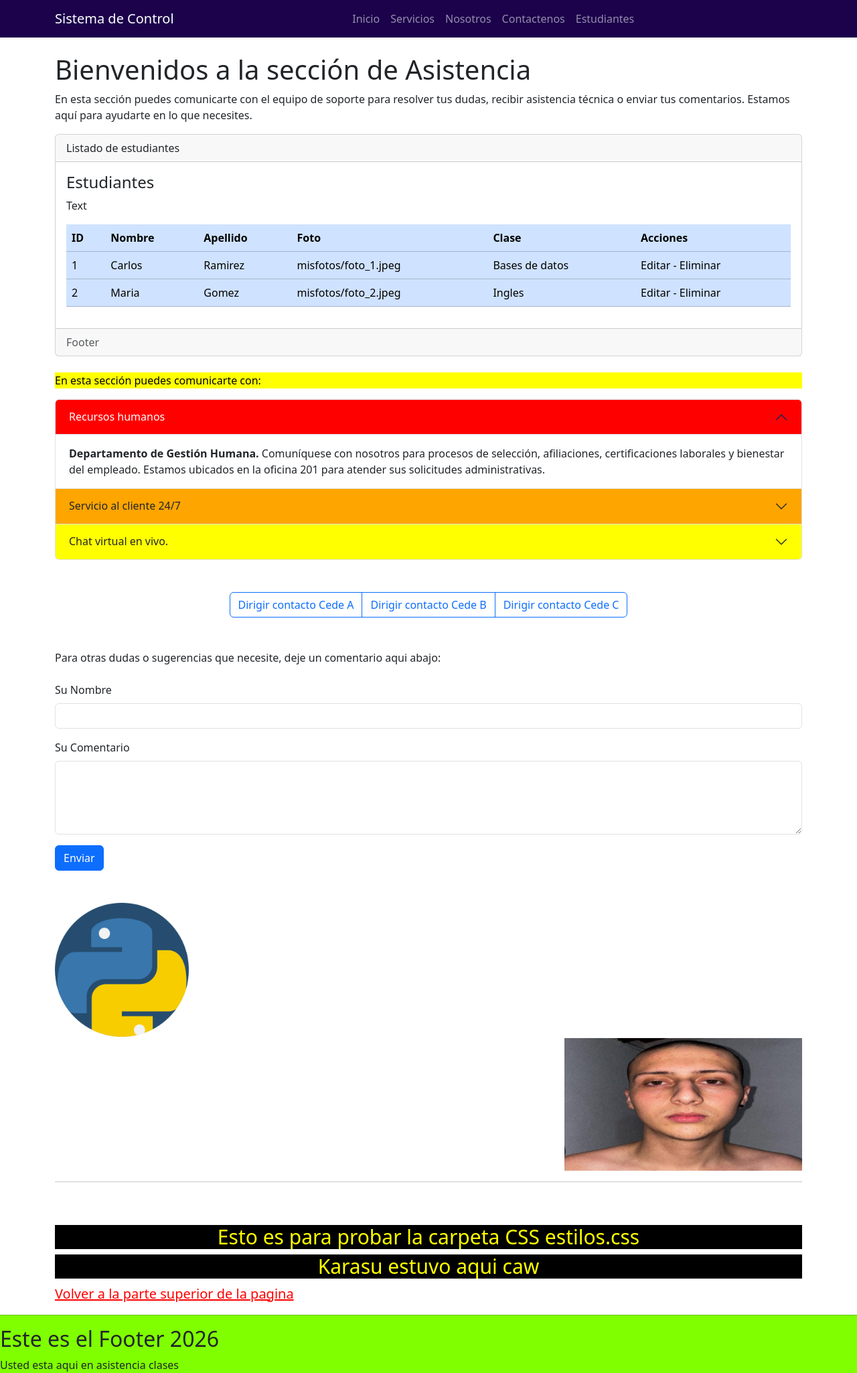
After one commit to iiTzSebas/Proyecto-Zeus-JP-JS-JL-JC, a Django app: template AppPagina/templates/estudiantes/index.html in a window 1280 px wide. The commit adds this page. Shown: the whole page at 67% size. Run offline with Django 3.2, Linux system fonts and the light colour scheme; the template is opened without the code that fills it, so the values that code supplies are empty.

Commit message:
base de datos simulada
tablas y informacion con IDs

```diff
--- a/AppPagina/templates/base.html
+++ b/AppPagina/templates/base.html
@@ -24,6 +24,8 @@
                         <a class="nav-link {% if url_name == 'servicios' %}active{% endif %}" {% if url_name == 'servicios' %}aria-current="page"{% endif %} href="{% url 'servicios' %}">Servicios</a>
                         <a class="nav-link {% if url_name == 'nosotros' %}active{% endif %}" {% if url_name == 'nosotros' %}aria-current="page"{% endif %} href="{% url 'nosotros' %}">Nosotros</a>
                         <a class="nav-link {% if url_name == 'contacto' %}active{% endif %}" {% if url_name == 'contacto' %}aria-current="page"{% endif %} href="{% url 'contacto' %}">Contactenos</a>
+                        <a class="nav-link {% if url_name == 'estudiantes' %}active{% endif %}" {% if url_name == 'estudiantes' %}aria-current="page"{% endif %} href="{% url 'estudiantes' %}">Estudiantes</a>
+
                     {% endwith %}
                 </div>
             </div>
--- /dev/null
+++ b/AppPagina/templates/estudiantes/index.html
@@ -0,0 +1,171 @@
+{% extends "base.html" %}
+
+{% load static %}
+
+{% block Titulo %} Asistencia zeus{% endblock %}
+
+  {% block contenido %}
+  <h1>Bienvenidos a la sección de Asistencia</h1>
+  <p> En esta sección puedes comunicarte con el equipo de soporte para resolver tus dudas, recibir asistencia técnica o enviar tus comentarios. Estamos aquí para ayudarte en lo que necesites.</p>
+
+  <!--bs5-card-head-->
+  <div class="card">
+    <div class="card-header">Listado de estudiantes</div>
+    <div class="card-body">
+        <h4 class="card-title">Estudiantes</h4>
+        <p class="card-text">Text</p>
+        <!--bs5-table-default -->
+        <div
+            class="table-responsive"
+        >
+            <table
+                class="table table-primary"
+            >
+                <thead>
+                    <tr>
+                        <th scope="col">ID</th>
+                        <th scope="col">Nombre</th>
+                        <th scope="col">Apellido</th>
+                        <th scope="col">Foto</th>
+                        <th scope="col">Clase</th>
+                        <th scope="col">Acciones</th>
+
+
+
+                    </tr>
+                </thead>
+                <tbody>
+                    <tr class="">
+                        <td scope="row">1</td>
+                        <td>Carlos</td>
+                        <td>Ramirez</td>
+                        <td>misfotos/foto_1.jpeg</td>
+                        <td>Bases de datos</td>
+                        <td>Editar - Eliminar</td>
+                    </tr>
+                    <tr class="">
+                        <td scope="row">2</td>
+                        <td>Maria</td>
+                        <td>Gomez</td>
+                        <td>misfotos/foto_2.jpeg</td>
+                        <td>Ingles</td>
+                        <td>Editar - Eliminar</td>
+                    </tr>
+                </tbody>
+            </table>
+        </div>
+
+
+
+    </div>
+    <div class="card-footer text-muted">Footer</div>
+  </div>
+  <!--bs5-card-final-->
+
+  <!--css-->
+  <link rel="stylesheet" href="{% static 'AppPagina/css/estilos.css' %}">
+
+  <br>
+  <!--bootstrapt inicio-->
+  <p style="color: black; background-color: yellow;"> En esta sección puedes comunicarte con:</p>
+
+    <div class="accordion" id="accordionExample">
+  <div class="accordion-item">
+    <h2 class="accordion-header">
+      <button class="accordion-button" style="background-color: red; color: white;" type="button" data-bs-toggle="collapse" data-bs-target="#collapseOne" aria-expanded="true" aria-controls="collapseOne">
+        Recursos humanos
+      </button>
+    </h2>
+    <div id="collapseOne" class="accordion-collapse collapse show" data-bs-parent="#accordionExample">
+      <div class="accordion-body">
+        <strong>Departamento de Gestión Humana.</strong> Comuníquese con nosotros para procesos de selección, afiliaciones, certificaciones laborales y bienestar del empleado. Estamos ubicados en la oficina 201 para atender sus solicitudes administrativas.
+      </div>
+    </div>
+  </div>
+  <div class="accordion-item">
+    <h2 class="accordion-header">
+      <button class="accordion-button collapsed" style="background-color: orange;" type="button" data-bs-toggle="collapse" data-bs-target="#collapseTwo" aria-expanded="false" aria-controls="collapseTwo">
+        Servicio al cliente 24/7
+      </button>
+    </h2>
+    <div id="collapseTwo" class="accordion-collapse collapse" data-bs-parent="#accordionExample">
+      <div class="accordion-body">
+        <strong>Atención continua.</strong> Nuestro equipo de soporte está disponible las 24 horas del día, los 7 días de la semana, para resolver sus dudas, recibir PQR (Peticiones, Quejas y Reclamos) y brindar asistencia técnica en cualquier momento.
+      </div>
+    </div>
+  </div>
+  <div class="accordion-item">
+    <h2 class="accordion-header">
+      <button class="accordion-button collapsed" style="background-color: yellow;" type="button" data-bs-toggle="collapse" data-bs-target="#collapseThree" aria-expanded="false" aria-controls="collapseThree">
+        Chat virtual en vivo.
+      </button>
+    </h2>
+    <div id="collapseThree" class="accordion-collapse collapse" data-bs-parent="#accordionExample">
+      <div class="accordion-body">
+        <strong>Asistencia en línea.</strong> Hable en tiempo real con uno de nuestros asesores a través de nuestro chat interactivo. Es la forma más rápida de obtener respuestas a preguntas frecuentes y soporte inmediato sin necesidad de llamadas telefónicas.
+      </div>
+    </div>
+  </div>
+</div>
+
+<!--bootstrapt final-->
+
+  <br>
+  <br>
+
+<!--botones inicio-->
+<div class="d-flex justify-content-center">
+  <div class="btn-group" role="group" aria-label="Basic outlined example ">
+    <button type="button" class="btn btn-outline-primary">Dirigir contacto Cede A</button>
+    <button type="button" class="btn btn-outline-primary">Dirigir contacto Cede B</button>
+    <button type="button" class="btn btn-outline-primary">Dirigir contacto Cede C</button>
+  </div>
+</div>
+<!--botones final-->
+
+  <br>
+  <br>
+
+
+
+<p> Para otras dudas o sugerencias que necesite, deje un comentario aqui abajo:</p>
+
+<!--sección de comentarios inicio-->
+<form method="post" class="mt-4">
+    {% csrf_token %}
+    <div class="mb-3">
+        <label for="nombre" class="form-label">Su Nombre</label>
+        <input type="text" class="form-control" id="nombre" name="nombre" required>
+    </div>
+    <div class="mb-3">
+        <label for="comentario" class="form-label">Su Comentario</label>
+        <textarea class="form-control" id="comentario" name="comentario" rows="4" required></textarea>
+    </div>
+    <button type="submit" class="btn btn-primary">Enviar</button>
+</form>
+<!--sección de comentarios final-->
+<br>
+<br>
+<!--Insertar imagenes con Django-->
+<img src= "{% static 'AppPagina/img/piton.png' %}" alt="Logo Python" style= "max-width: 100%; height: 200px;">
+
+<div class="text-end">
+  <img src="{% static 'AppPagina/img/PELISS.png' %}" alt="El pelicano" class="img-fluid" style="max-width: 100%; height: 200px;">
+</div>
+<!--Insertar imagenes con Django-->
+<hr>
+<br>
+<br>
+
+<h4 class="otroxd"> Esto es para probar la carpeta CSS estilos.css</h4>
+  <h4 class="otroxd">Karasu estuvo aqui caw</h4>
+
+<!--<a href="#" class="btn btn-primary shadow">Volver a la parte superior de la pagina</a>-->
+
+<a href="#" class="texto-rojo">Volver a la parte superior de la pagina</a>
+  {% endblock %}
+
+  {% block pie %} Usted esta aqui en asistencia clases
+
+
+  {% endblock %}
--- a/AppPagina/urls.py
+++ b/AppPagina/urls.py
@@ -8,4 +8,5 @@ urlpatterns = [
     path('inicio/', views.inicio, name='inicio'),
     path('servicios/', views.servicios, name='servicios'),
     path('contacto/', views.contacto, name='contacto'),
+    path('estudiantes/', views.estudiantes, name='estudiantes'),
 ]
--- a/AppPagina/views.py
+++ b/AppPagina/views.py
@@ -20,3 +20,6 @@ def servicios(request):
 
 def contacto(request):
     return render(request, "contacto.html")
+
+def estudiantes(request):
+    return render(request, "estudiantes/index.html")
```
Also changed, not shown: AppPagina/templates/estudiantes/crear.html (added), AppPagina/templates/estudiantes/editar.html (added), AppPagina/templates/estudiantes/formulario.html (added).
